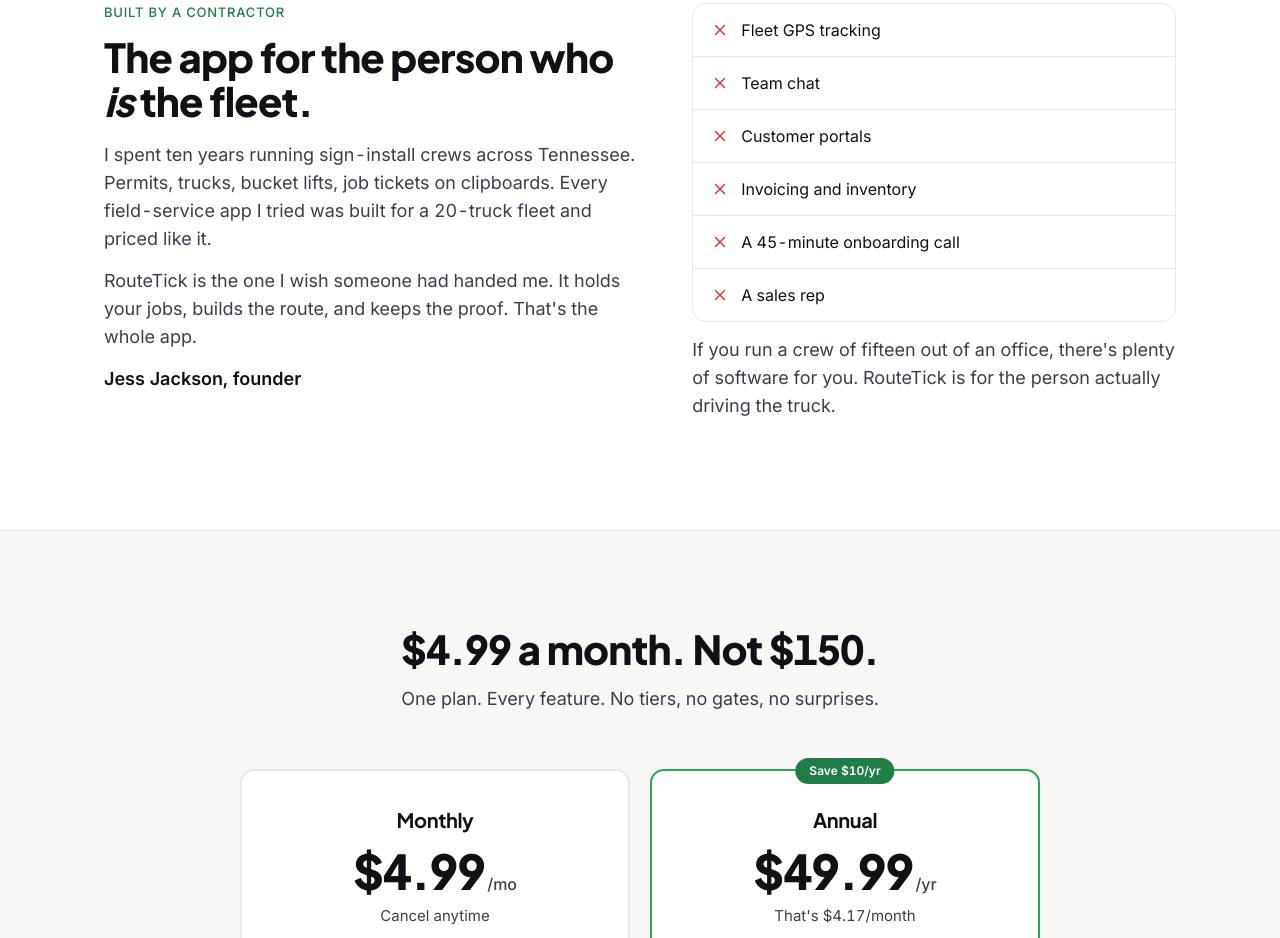
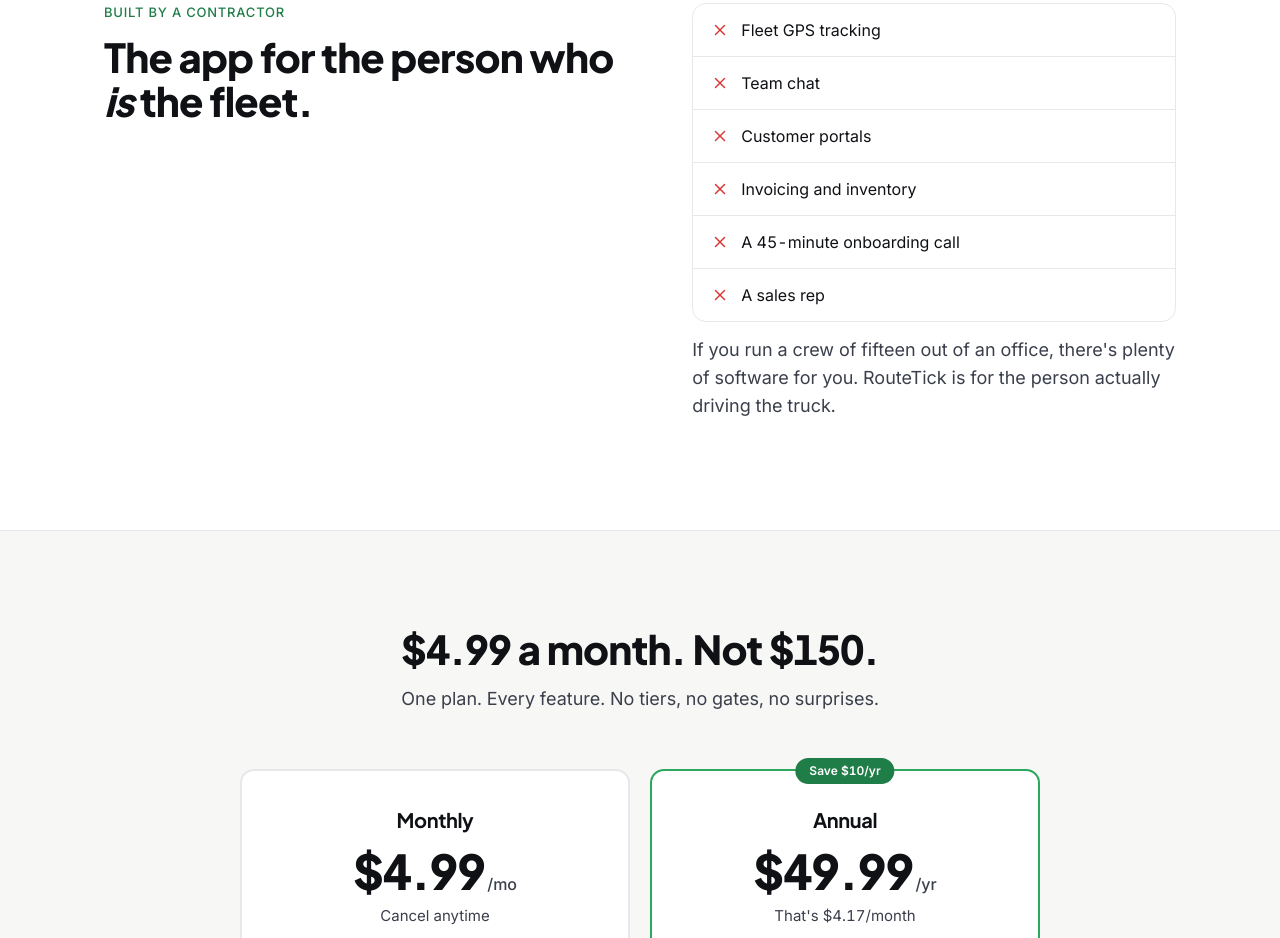
Before and after one commit to jess-theframeworkfactory/routetick-website, a plain HTML site: page index.html in a window 1280 px wide. Shown: the part 2390-3328 px from the top of the page. Drawn offline with Linux system fonts and the light colour scheme.

Commit message:
Remove the founder note from the About section (#4)
Co-authored-by: Jessica Collins <JJackson90@icloud.com>
Co-authored-by: Claude Fable 5.2 <noreply@anthropic.com>

```diff
--- a/index.html
+++ b/index.html
@@ -251,7 +251,6 @@
         @media (prefers-color-scheme: dark) { :root:not([data-theme="light"]) .founder .caption { color: var(--rt-green); } }
         .founder h2 { margin-bottom: 18px; }
         .founder p { font-size: 18px; line-height: 28px; margin-bottom: 14px; }
-        .founder .sig { font-weight: 600; color: var(--rt-ink); }
         .nope { list-style: none; border: 1px solid var(--rt-border); border-radius: var(--rt-radius-md); overflow: hidden; }
         .nope li { display: flex; align-items: center; gap: 12px; padding: 14px 18px; font-size: 16px; color: var(--rt-ink); border-bottom: 1px solid var(--rt-border); }
         .nope li:last-child { border-bottom: 0; }
@@ -540,9 +539,6 @@
         <div>
             <div class="caption">Built by a contractor</div>
             <h2>The app for the person who <em>is</em> the fleet.</h2>
-            <p>I spent ten years running sign-install crews across Tennessee. Permits, trucks, bucket lifts, job tickets on clipboards. Every field-service app I tried was built for a 20-truck fleet and priced like it.</p>
-            <p>RouteTick is the one I wish someone had handed me. It holds your jobs, builds the route, and keeps the proof. That's the whole app.</p>
-            <p class="sig">Jess Jackson, founder</p>
         </div>
         <div>
             <ul class="nope" aria-label="Things RouteTick does not have">
```
